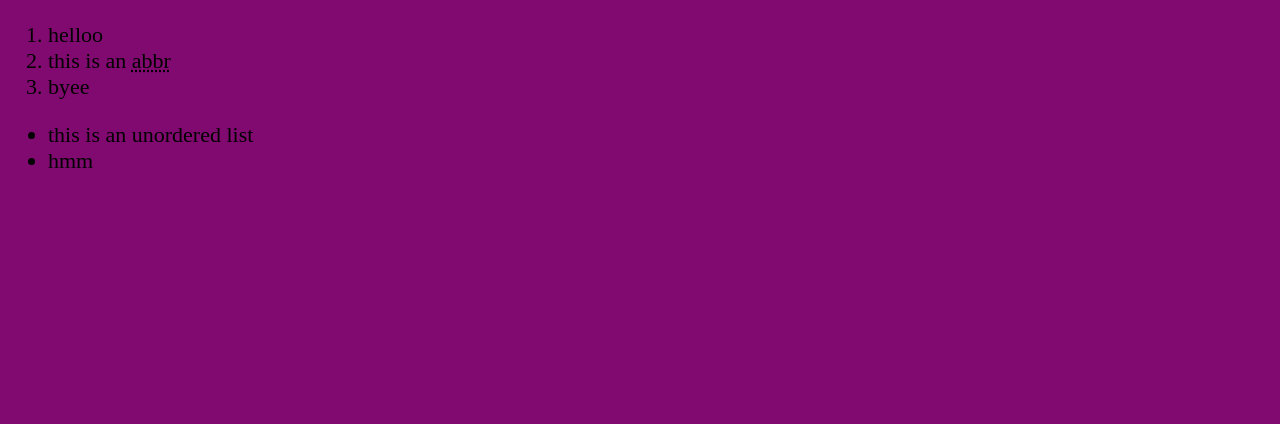
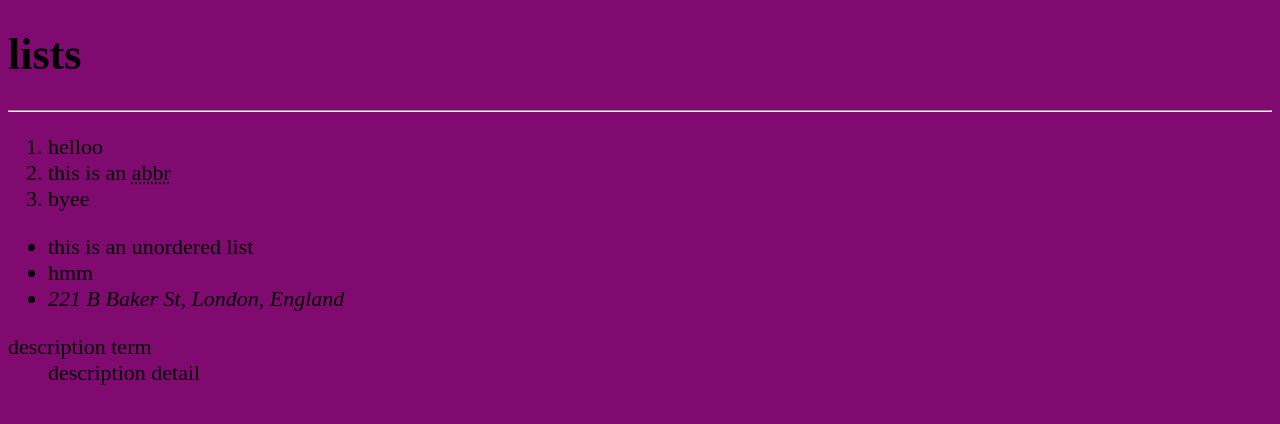
Before and after one commit to Abohlool/web, a plain HTML site: page lists.html in a window 1280 px wide. Drawn offline with Linux system fonts and the light colour scheme.

Commit message:
description

```diff
--- a/lists.html
+++ b/lists.html
@@ -8,6 +8,8 @@
         <link rel="stylesheet" href="main.css" type="text/css">
     </head>
     <body>
+        <h1>lists</h1>
+        <hr>
         <p>
             <ol>
                 <li>helloo</li>
@@ -17,7 +19,14 @@
             <ul>
                 <li>this is an unordered list</li>
                 <li>hmm</li>
+                <li>
+                    <address>
+                        221 B Baker St, London, England
+                    </address>
+                </li>
             </ul>
+            <dt>description term</dt>
+            <dd>description detail</dd>
         </p>
     </body>
 </html>
```
